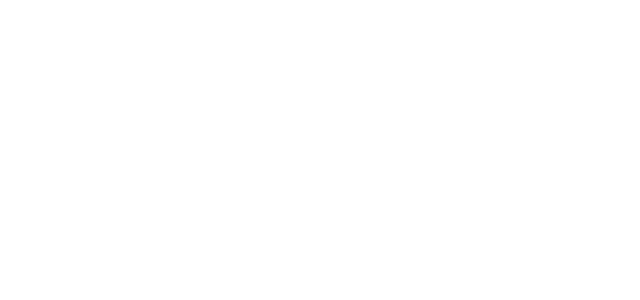
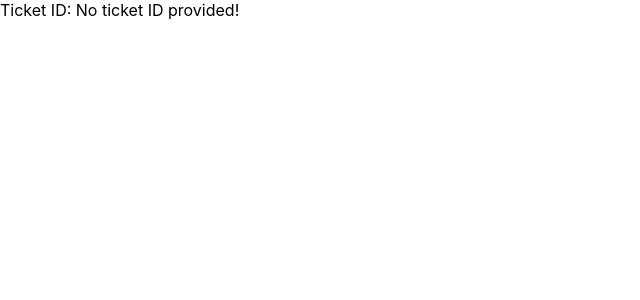
Before and after one commit to GaussFighting/SAPCONNECT, a React (Create React App) app: page / in a window 1280 px wide. Shown: the top 300 px of the page, without its empty margins (0-640 px from the left). Built offline with nearby package versions, Linux system fonts and the light colour scheme.

Commit message:
last route check

```diff
--- a/src/components/MainPage.js
+++ b/src/components/MainPage.js
@@ -1,4 +1,5 @@
 const MainPage = (props) => {
-  return <div>{props.ticketId}</div>;
+  const ticketId = props.ticketId || "No ticket ID provided!";
+  return <div>Ticket ID: {ticketId}</div>;
 };
 export default MainPage;
--- a/src/components/Table.js
+++ b/src/components/Table.js
@@ -1,7 +1,7 @@
 import React from "react";
 // import { useLocation } from "react-router-dom";
 
-const Table = (props) => {
+const Table = ({ ticketId }) => {
   // const location = useLocation();
 
   // const getTicketId = () => {
@@ -15,7 +15,7 @@ const Table = (props) => {
   return (
     <div>
       <h2>Informacje o Tickecie</h2>
-      <p>Ticket ID: {props.ticketId || "Brak ticket_id w URL"}</p>
+      <p>Ticket ID: {ticketId || "Brak ticket_id w URL"}</p>
     </div>
   );
 };
```
